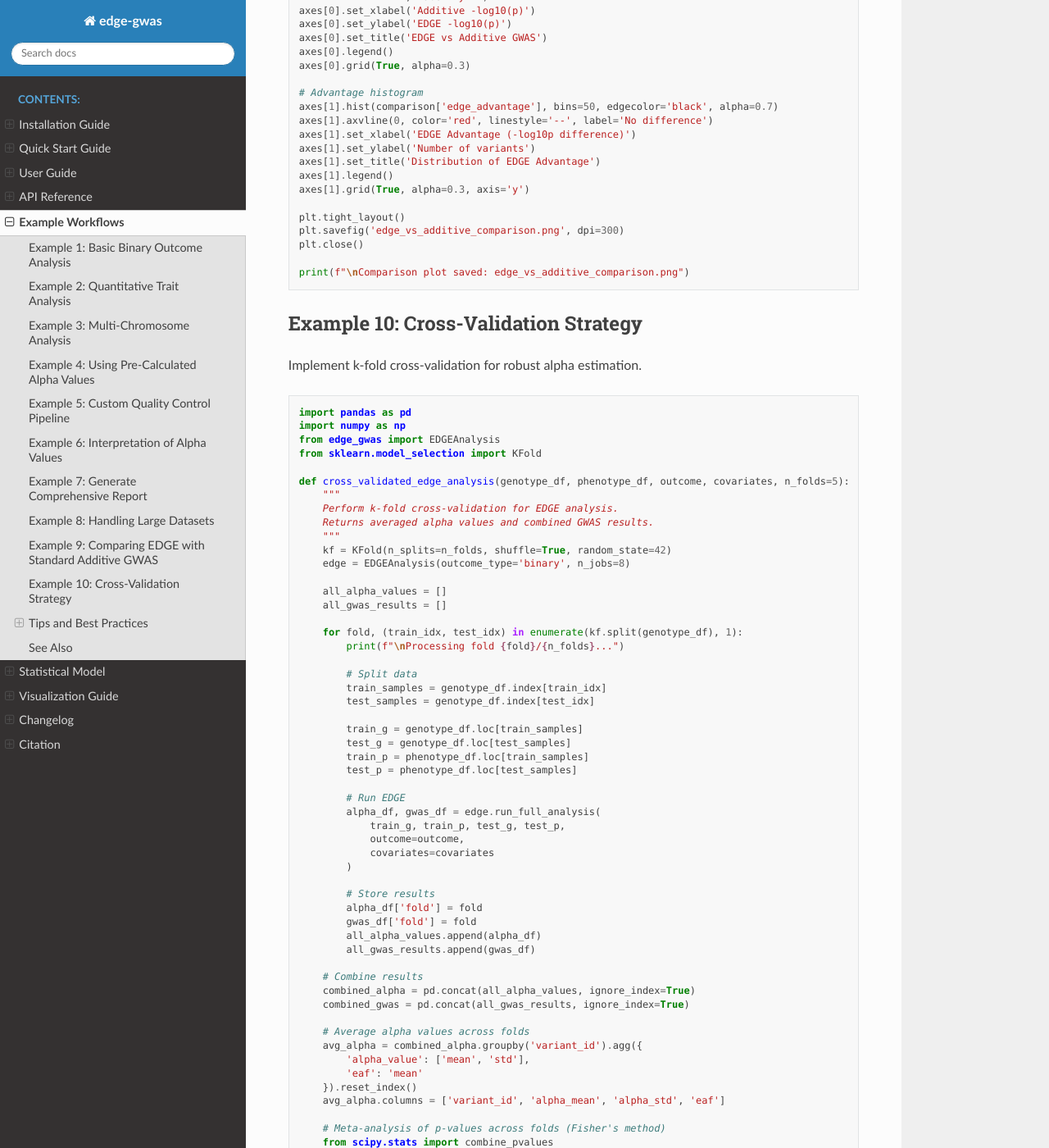
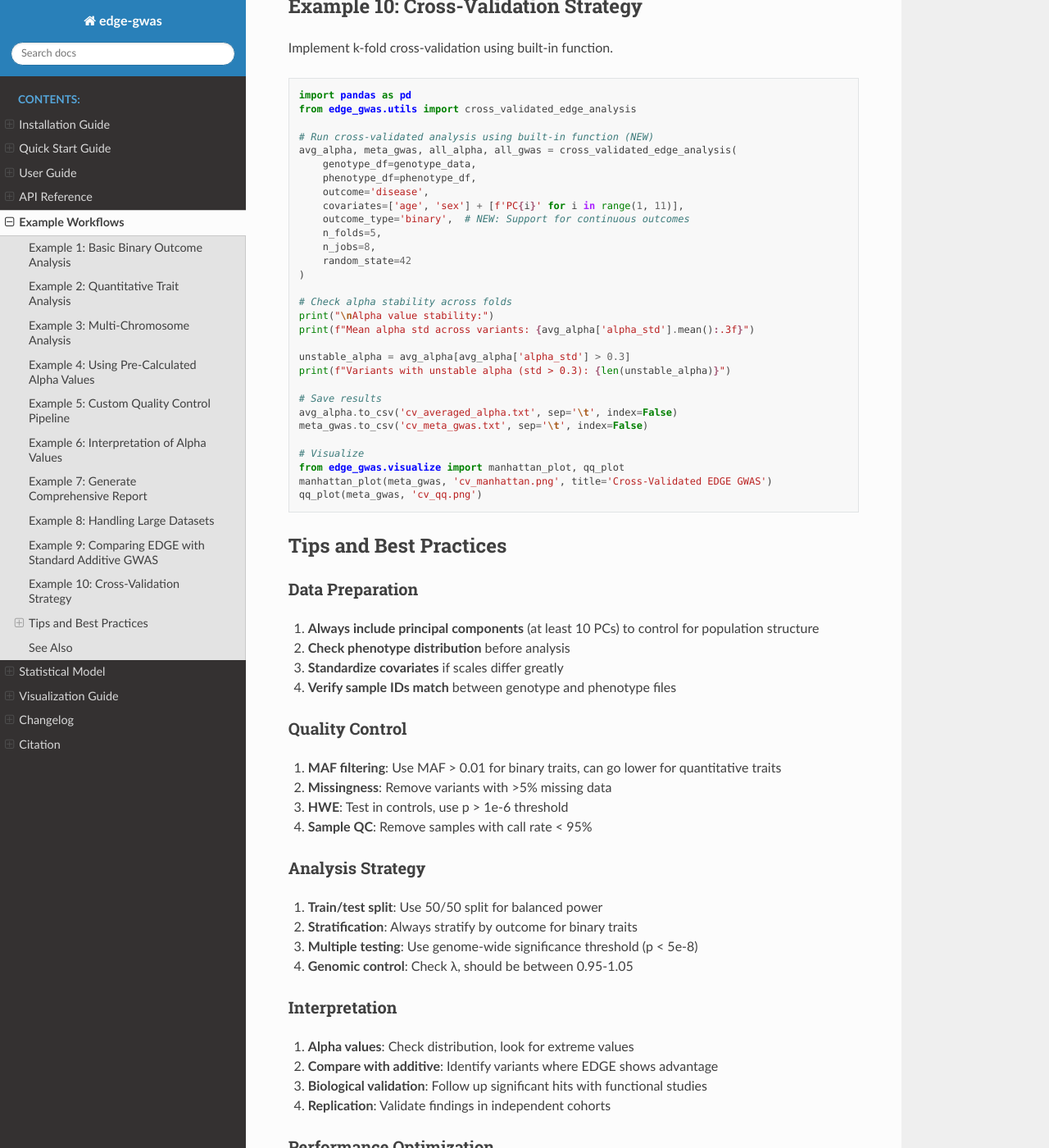
Before and after one commit to nicenzhou/edge-gwas, a Sphinx documentation site: the page built from docs/examples.rst, in a window 1280 px wide and 1400 px high, scrolled down 10253 px. Shown: the whole window at 82% size. Built offline with Sphinx 7.4.7 and the Read the Docs theme 3.1.0, drawn with Linux system fonts in a browser that asks for light colours; some of the changed text lies outside the part shown.

Commit message:
Update examples.rst

```diff
--- a/docs/examples.rst
+++ b/docs/examples.rst
@@ -242,7 +242,7 @@
 Example 5: Custom Quality Control Pipeline
 -------------------------------------------
 
-Detailed QC with multiple filters.
+Detailed QC with multiple filters including new HWE and sample filtering.
 
 .. code-block:: python
 
@@ -276,18 +279,22 @@
    )
    print(f"After missingness filter: {genotype_df.shape[1]} variants")
 
-   # QC Step 3: Filter samples by call rate
-   sample_call_rate = genotype_df.notna().mean(axis=1)
-   good_samples = sample_call_rate[sample_call_rate > 0.95].index
-   genotype_df = genotype_df.loc[good_samples]
-   phenotype_df = phenotype_df.loc[good_samples]
+   # QC Step 3: Filter by Hardy-Weinberg Equilibrium (NEW)
+   genotype_df = filter_variants_by_hwe(
+       genotype_df, hwe_threshold=1e-6, verbose=True
+   )
+   print(f"After HWE filter: {genotype_df.shape[1]} variants")
+
+   # QC Step 4: Filter samples by call rate (NEW)
+   genotype_df, phenotype_df = filter_samples_by_call_rate(
+       genotype_df, phenotype_df, min_call_rate=0.95, verbose=True
+   )
    print(f"After sample QC: {genotype_df.shape[0]} samples")
 
-   # QC Step 4: Check case/control balance
-   case_count = phenotype_df['disease'].sum()
-   control_count = len(phenotype_df) - case_count
-   print(f"Cases: {case_count}, Controls: {control_count}")
-   print(f"Case/control ratio: {case_count/control_count:.2f}")
+   # QC Step 5: Check case/control balance (NEW)
+   balance = check_case_control_balance(
+       phenotype_df, outcome_col='disease', verbose=True
+   )
 
    # Continue with analysis
    train_g, test_g, train_p, test_p = stratified_train_test_split(
@@ -510,66 +517,36 @@
 Example 9: Comparing EDGE with Standard Additive GWAS
 ------------------------------------------------------
 
-Compare EDGE results with traditional additive GWAS.
+Compare EDGE results with traditional additive GWAS using built-in function.
 
 .. code-block:: python
 
    import pandas as pd
    import numpy as np
    from edge_gwas import EDGEAnalysis
-   from scipy import stats
+   from edge_gwas.utils import additive_gwas
    import matplotlib.pyplot as plt
 
    # Run EDGE analysis
    edge = EDGEAnalysis(outcome_type='binary', n_jobs=8)
-   alpha_df, edge_gwas = edge.run_full_analysis(
+   alpha_df, edge_gwas_results = edge.run_full_analysis(
        train_g, train_p, test_g, test_p,
        outcome='disease',
        covariates=['age', 'sex', 'PC1', 'PC2']
    )
 
-   # Run standard additive GWAS for comparison
-   def additive_gwas(genotype_df, phenotype_df, outcome, covariates):
-       """Simple additive GWAS for comparison"""
-       from sklearn.linear_model import LogisticRegression
-
-       results = []
-       for variant in genotype_df.columns:
-           # Prepare data
-           X = phenotype_df[covariates].copy()
-           X['genotype'] = genotype_df[variant]
-           X = X.dropna()
-
-           y = phenotype_df.loc[X.index, outcome]
-
-           # Fit model
-           model = LogisticRegression(max_iter=1000)
-           model.fit(X, y)
-
-           # Get coefficient and p-value
-           coef = model.coef_[0][-1]  # Last coefficient is genotype
-
-           # Calculate p-value using Wald test (simplified)
-           # Note: This is a simplified version
-           z_score = coef / (np.std(X['genotype']) + 1e-10)
-           pval = 2 * (1 - stats.norm.cdf(abs(z_score)))
-
-           results.append({
-               'variant_id': variant,
-               'coef': coef,
-               'pval': pval
-           })
-
-       return pd.DataFrame(results)
-
-   # Run additive GWAS
-   additive_gwas_results = additive_gwas(
-       test_g, test_p, 'disease', ['age', 'sex', 'PC1', 'PC2']
+   # Run standard additive GWAS using built-in function (NEW)
+   additive_results = additive_gwas(
+       genotype_df=test_g,
+       phenotype_df=test_p,
+       outcome='disease',
+       covariates=['age', 'sex', 'PC1', 'PC2'],
+       outcome_type='binary'
    )
 
    # Merge results for comparison
-   comparison = edge_gwas[['variant_id', 'pval', 'coef']].merge(
-       additive_gwas_results,
+   comparison = edge_gwas_results[['variant_id', 'pval', 'coef']].merge(
+       additive_results[['variant_id', 'pval', 'coef']],
        on='variant_id',
        suffixes=('_edge', '_additive')
    )
@@ -580,7 +557,9 @@
    comparison['edge_advantage'] = comparison['-log10p_edge'] - comparison['-log10p_additive']
 
    # Variants where EDGE is more significant
-   edge_better = comparison[comparison['edge_advantage'] > 2].sort_values('edge_advantage', ascending=False)
+   edge_better = comparison[comparison['edge_advantage'] > 2].sort_values(
+       'edge_advantage', ascending=False
+   )
 
    print(f"\nVariants where EDGE shows advantage (>100-fold p-value improvement):")
    print(edge_better[['variant_id', 'pval_edge', 'pval_additive', 'edge_advantage']].head(10))
@@ -613,97 +592,26 @@
    plt.savefig('edge_vs_additive_comparison.png', dpi=300)
    plt.close()
 
-   print(f"\nComparison plot saved: edge_vs_additive_comparison.png")
-
 Example 10: Cross-Validation Strategy
 --------------------------------------
 
-Implement k-fold cross-validation for robust alpha estimation.
+Implement k-fold cross-validation using built-in function.
 
 .. code-block:: python
 
    import pandas as pd
-   import numpy as np
-   from edge_gwas import EDGEAnalysis
-   from sklearn.model_selection import KFold
+   from edge_gwas.utils import cross_validated_edge_analysis
 
-   def cross_validated_edge_analysis(genotype_df, phenotype_df, outcome, covariates, n_folds=5):
-       """
-       Perform k-fold cross-validation for EDGE analysis.
-       Returns averaged alpha values and combined GWAS results.
-       """
-       kf = KFold(n_splits=n_folds, shuffle=True, random_state=42)
-       edge = EDGEAnalysis(outcome_type='binary', n_jobs=8)
-
-       all_alpha_values = []
-       all_gwas_results = []
-
-       for fold, (train_idx, test_idx) in enumerate(kf.split(genotype_df), 1):
-           print(f"\nProcessing fold {fold}/{n_folds}...")
-
-           # Split data
-           train_samples = genotype_df.index[train_idx]
-           test_samples = genotype_df.index[test_idx]
-
-           train_g = genotype_df.loc[train_samples]
-           test_g = genotype_df.loc[test_samples]
-           train_p = phenotype_df.loc[train_samples]
-           test_p = phenotype_df.loc[test_samples]
-
-           # Run EDGE
-           alpha_df, gwas_df = edge.run_full_analysis(
-               train_g, train_p, test_g, test_p,
-               outcome=outcome,
-               covariates=covariates
-           )
-
-           # Store results
-           alpha_df['fold'] = fold
-           gwas_df['fold'] = fold
-           all_alpha_values.append(alpha_df)
-           all_gwas_results.append(gwas_df)
-
-       # Combine results
-       combined_alpha = pd.concat(all_alpha_values, ignore_index=True)
-       combined_gwas = pd.concat(all_gwas_results, ignore_index=True)
-
-       # Average alpha values across folds
-       avg_alpha = combined_alpha.groupby('variant_id').agg({
-           'alpha_value': ['mean', 'std'],
-           'eaf': 'mean'
-       }).reset_index()
-       avg_alpha.columns = ['variant_id', 'alpha_mean', 'alpha_std', 'eaf']
-
-       # Meta-analysis of p-values across folds (Fisher's method)
-       from scipy.stats import combine_pvalues
-
-       meta_gwas = []
-       for variant in combined_gwas['variant_id'].unique():
-           variant_data = combined_gwas[combined_gwas['variant_id'] == variant]
-
-           # Combine p-values using Fisher's method
-           _, combined_pval = combine_pvalues(variant_data['pval'], method='fisher')
-
-           meta_gwas.append({
-               'variant_id': variant,
-               'chr': variant_data['chr'].iloc[0],
-               'pos': variant_data['pos'].iloc[0],
-               'pval': combined_pval,
-               'mean_coef': variant_data['coef'].mean(),
-               'std_coef': variant_data['coef'].std()
-           })
-
-       meta_gwas_df = pd.DataFrame(meta_gwas)
-
-       return avg_alpha, meta_gwas_df, combined_alpha, combined_gwas
-
-   # Run cross-validated analysis
+   # Run cross-validated analysis using built-in function (NEW)
    avg_alpha, meta_gwas, all_alpha, all_gwas = cross_validated_edge_analysis(
        genotype_df=genotype_data,
        phenotype_df=phenotype_df,
        outcome='disease',
        covariates=['age', 'sex'] + [f'PC{i}' for i in range(1, 11)],
-       n_folds=5
+       outcome_type='binary',  # NEW: Support for continuous outcomes
+       n_folds=5,
+       n_jobs=8,
+       random_state=42
    )
 
    # Check alpha stability across folds
```
Also changed, not shown: other parts of docs/examples.rst (+3 -0 lines).
